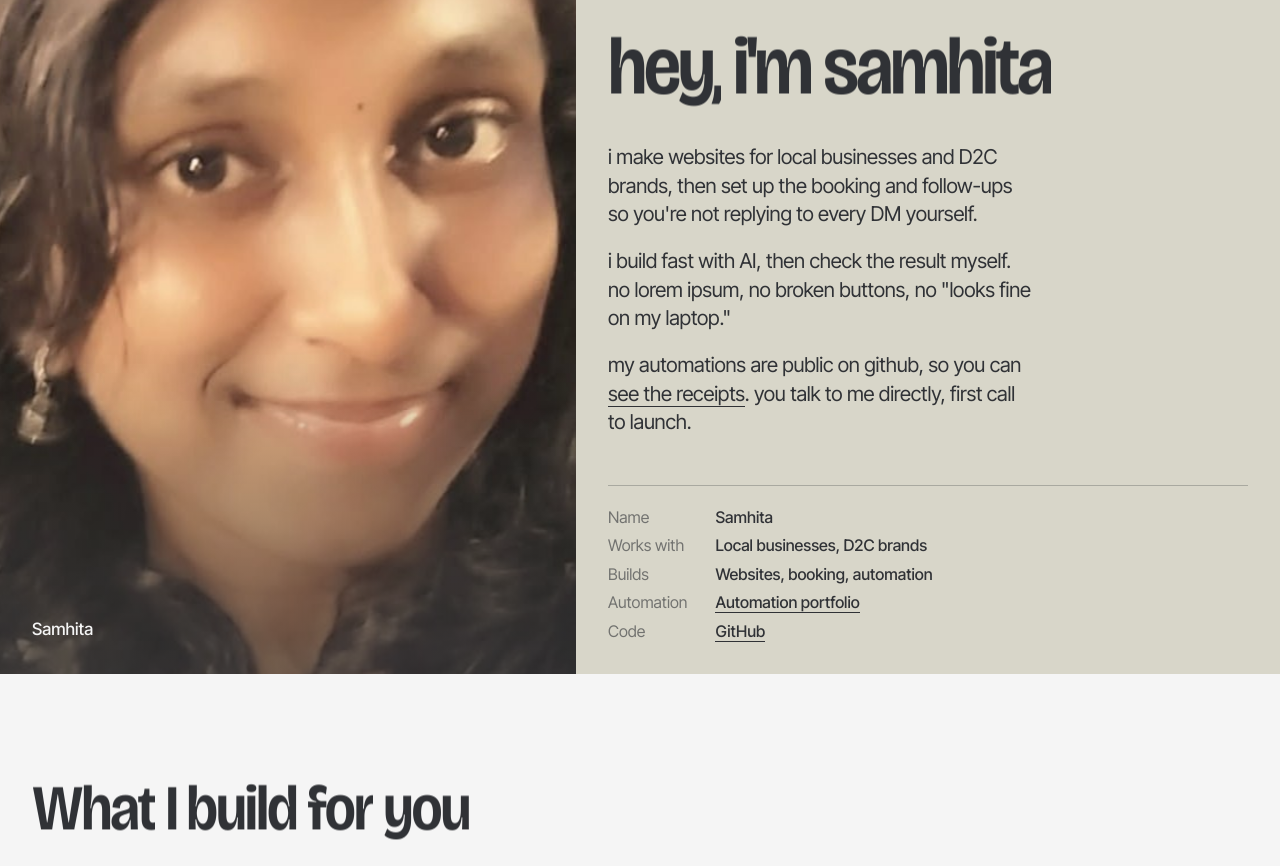
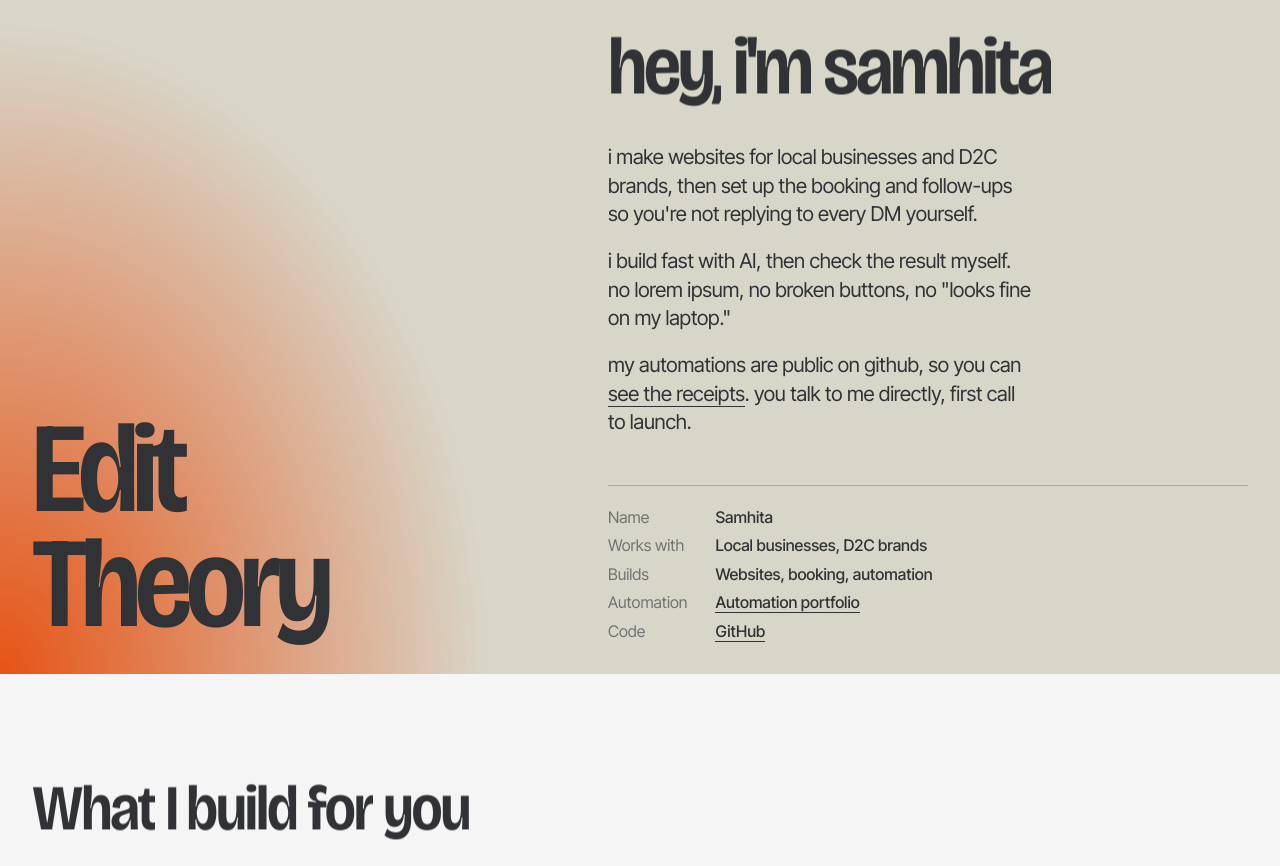
Before and after one commit to Samhita1008/websites-portfolio, a plain HTML site: page index.html in a window 1280 px wide. Shown: the part 5360-6226 px from the top of the page. Drawn offline with nearby package versions, Linux system fonts and the light colour scheme.

Commit message:
Replace About photo with wordmark; open demo tiles in a new tab

```diff
--- a/index.html
+++ b/index.html
@@ -243,13 +243,10 @@
   .about{display:grid;grid-template-columns:minmax(0,.9fr) minmax(0,1.1fr)}
   .about-photo{position:relative;min-height:clamp(480px,54vw,780px);overflow:hidden;margin:0;background:var(--beige)}
   .ph-fallback{
-    position:absolute;inset:0;display:grid;place-items:center;
+    position:absolute;inset:0;display:grid;place-items:end start;padding:var(--pad);
     background:radial-gradient(ellipse 85% 90% at 0% 100%, var(--orange) 0%, rgba(230,84,22,.4) 60%, rgba(230,84,22,0) 100%), var(--beige);
   }
-  .ph-fallback span{font-family:var(--display);font-weight:600;font-size:clamp(180px,30vw,440px);line-height:1;color:var(--charcoal)}
-  .about-photo img{position:absolute;left:0;top:-6%;width:100%;height:112%;object-fit:cover;object-position:50% 35%}
-  .about-photo::after{content:"";position:absolute;inset:0;background:linear-gradient(to top,rgba(48,50,54,.6),rgba(48,50,54,0) 45%);pointer-events:none}
-  .about-photo figcaption{position:absolute;left:var(--pad);bottom:var(--pad);z-index:2;color:var(--offwhite);font-size:17px;font-weight:500}
+  .ph-fallback span{font-family:var(--display);font-stretch:88%;font-weight:600;font-size:clamp(64px,10vw,150px);line-height:.9;letter-spacing:-.045em;color:var(--charcoal)}
   .about-copy{
     background:var(--beige);
     padding:clamp(40px,6vw,96px) var(--pad) var(--pad);
@@ -463,11 +460,7 @@
   </section>
 
   <section class="about" id="about" aria-labelledby="about-title">
-    <figure class="about-photo" id="aboutPhoto">
-      <div class="ph-fallback" aria-hidden="true"><span>S</span></div>
-      <img id="aboutImg" src="samhita.jpg" alt="Samhita" loading="lazy" onerror="this.remove()">
-      <figcaption>Samhita</figcaption>
-    </figure>
+    <div class="about-photo" id="aboutPhoto" aria-hidden="true"><div class="ph-fallback"><span>Edit<br>Theory</span></div></div>
     <div class="about-copy">
       <div>
         <h2 id="about-title" data-split>hey, i'm samhita</h2>
@@ -583,6 +576,8 @@
     const a = document.createElement("a");
     a.className = "tile t-" + d.tone + (wide ? " wide" : "");
     a.href = href;
+    a.target = "_blank";
+    a.rel = "noopener";
     a.setAttribute("aria-label", "Open the " + d.name + " concept site");
     a.innerHTML =
       '<div class="tile-text"><div><h3 data-split></h3><p class="what"></p><p class="tag">Concept build</p></div><span class="open">Open demo</span></div>' +
@@ -749,9 +744,6 @@
       scrollTrigger: { trigger: ".about", start: "top 75%", once: true } });
     gsap.from(".about-copy .ap, .about-specs", { y: 28, opacity: 0, duration: 0.9, stagger: 0.12, ease: "power3.out",
       scrollTrigger: { trigger: ".about", start: "top 60%", once: true } });
-    const img = $("#aboutImg");
-    if (img) gsap.fromTo(img, { yPercent: -4 }, { yPercent: 4, ease: "none",
-      scrollTrigger: { trigger: "#aboutPhoto", start: "top bottom", end: "bottom top", scrub: true } });
 
     /* services */
     $$(".svc").forEach(s => {
```
Also changed, not shown: samhita.jpg (deleted).
